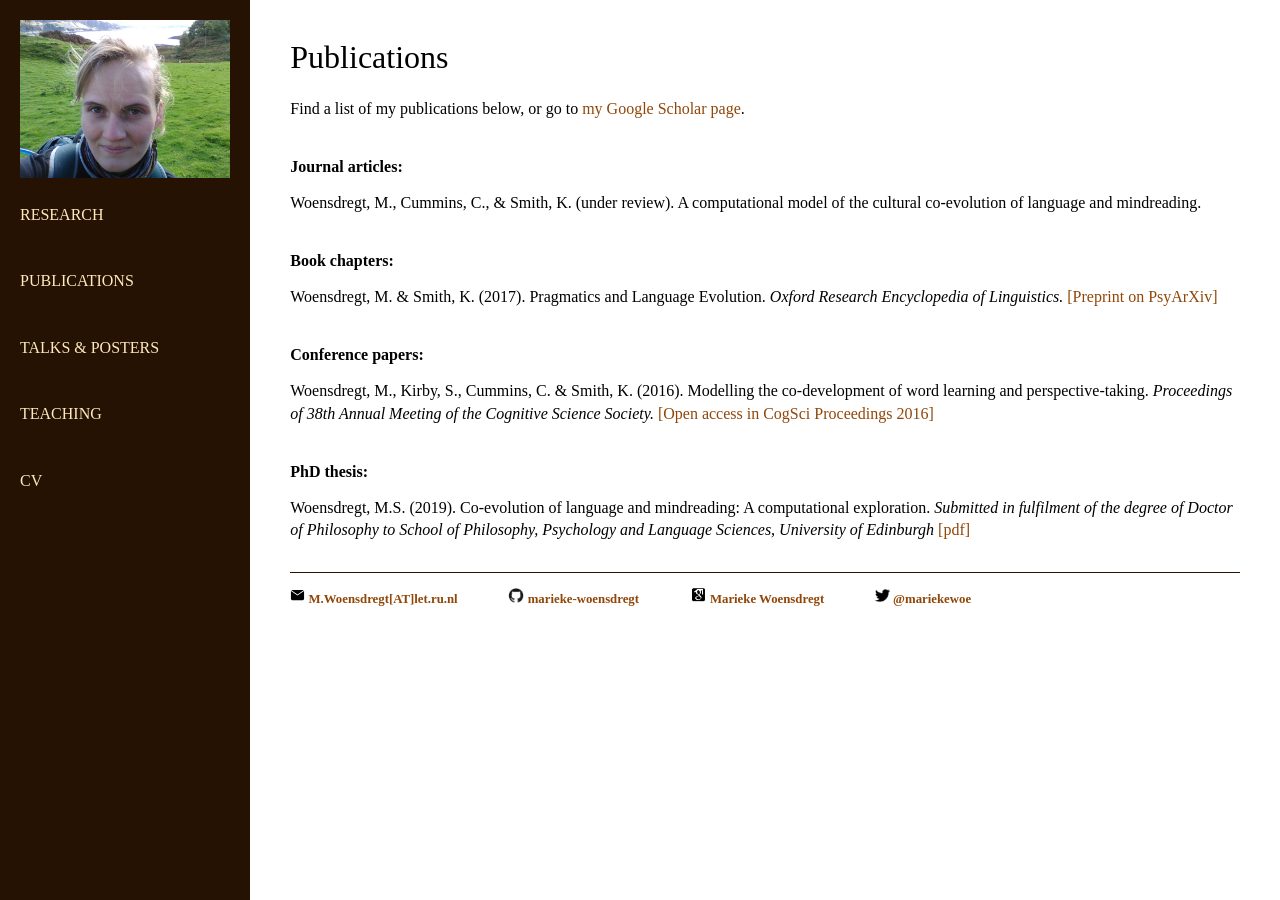
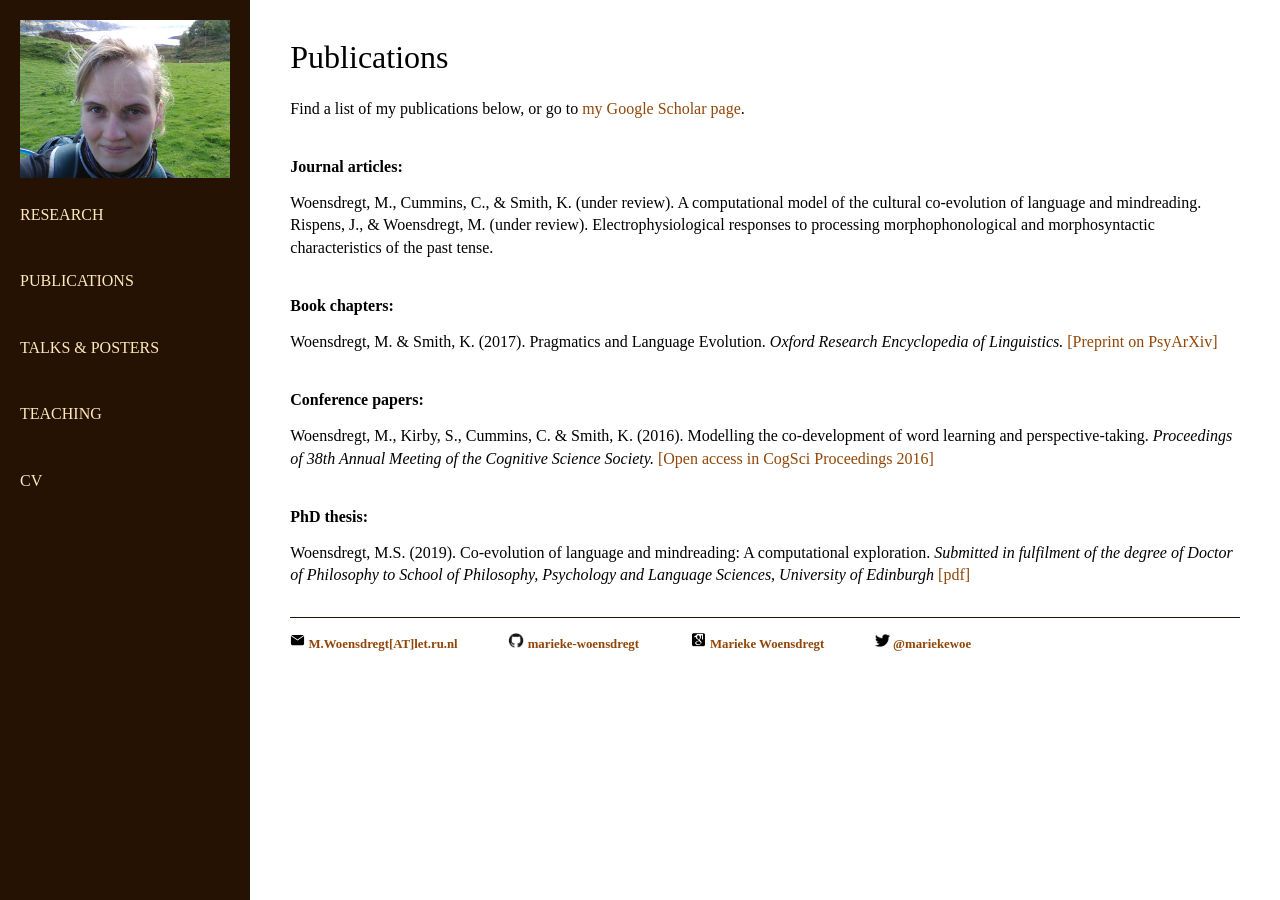
Before and after one commit to marieke-woensdregt/marieke-woensdregt.github.io, a Jekyll site: the page built from publications/index.html, in a window 1280 px wide. Built offline with Jekyll 4.4.1, drawn with Linux system fonts in a browser that asks for light colours.

Commit message:
Update index.html

```diff
--- a/publications/index.html
+++ b/publications/index.html
@@ -14,6 +14,9 @@ title: Publications
 	<p class="bottom-one">
 		Woensdregt, M., Cummins, C., &amp; Smith, K. (under review).
 		A computational model of the cultural co-evolution of language and mindreading.
+
+		Rispens, J., &amp; Woensdregt, M. (under review).
+		Electrophysiological responses to processing morphophonological and morphosyntactic characteristics of the past tense.
 	</p>
 
 
```
